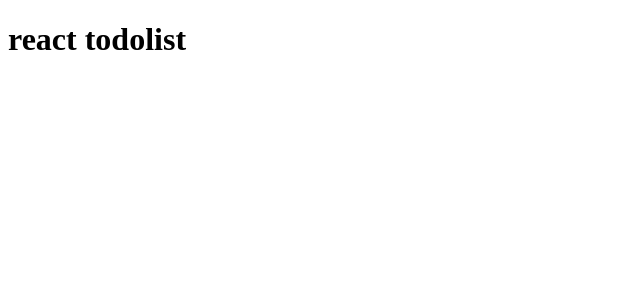
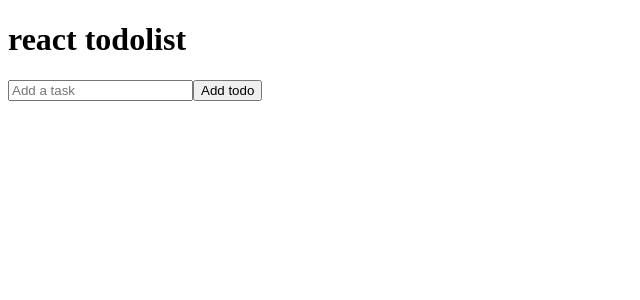
Before and after one commit to S-Solomon/Todolist-III, a React (Create React App) app: page / in a window 1280 px wide. Shown: the top 300 px of the page, without its empty margins (0-640 px from the left). Built offline with nearby package versions, Linux system fonts and the light colour scheme.

Commit message:
app component

```diff
--- a/src/App.js
+++ b/src/App.js
@@ -1,7 +1,10 @@
+import TodoForm from "./components/TodoForm"
+
 const App = () => {
     return (
-        <div>
+        <div className="todo-app">
             <h1>react todolist</h1>
+            <TodoForm />
         </div>
     )
 }
```
